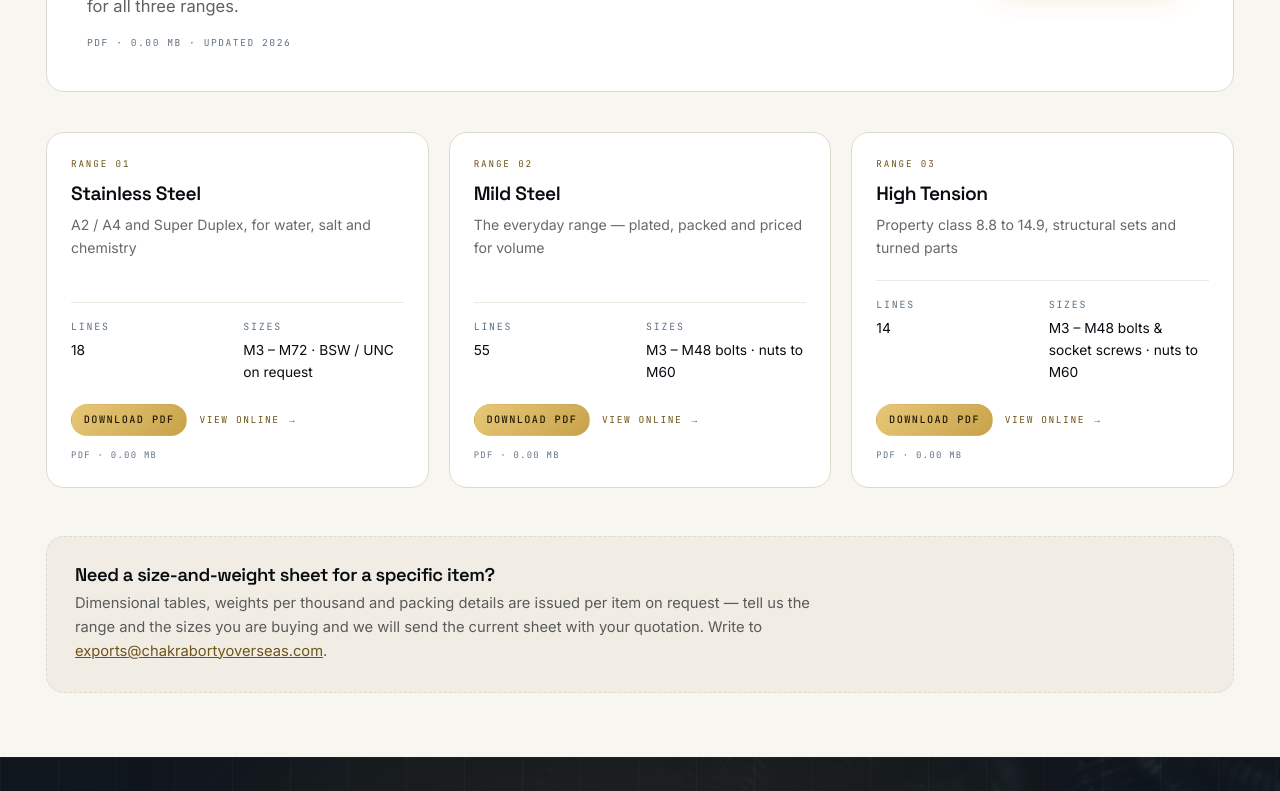
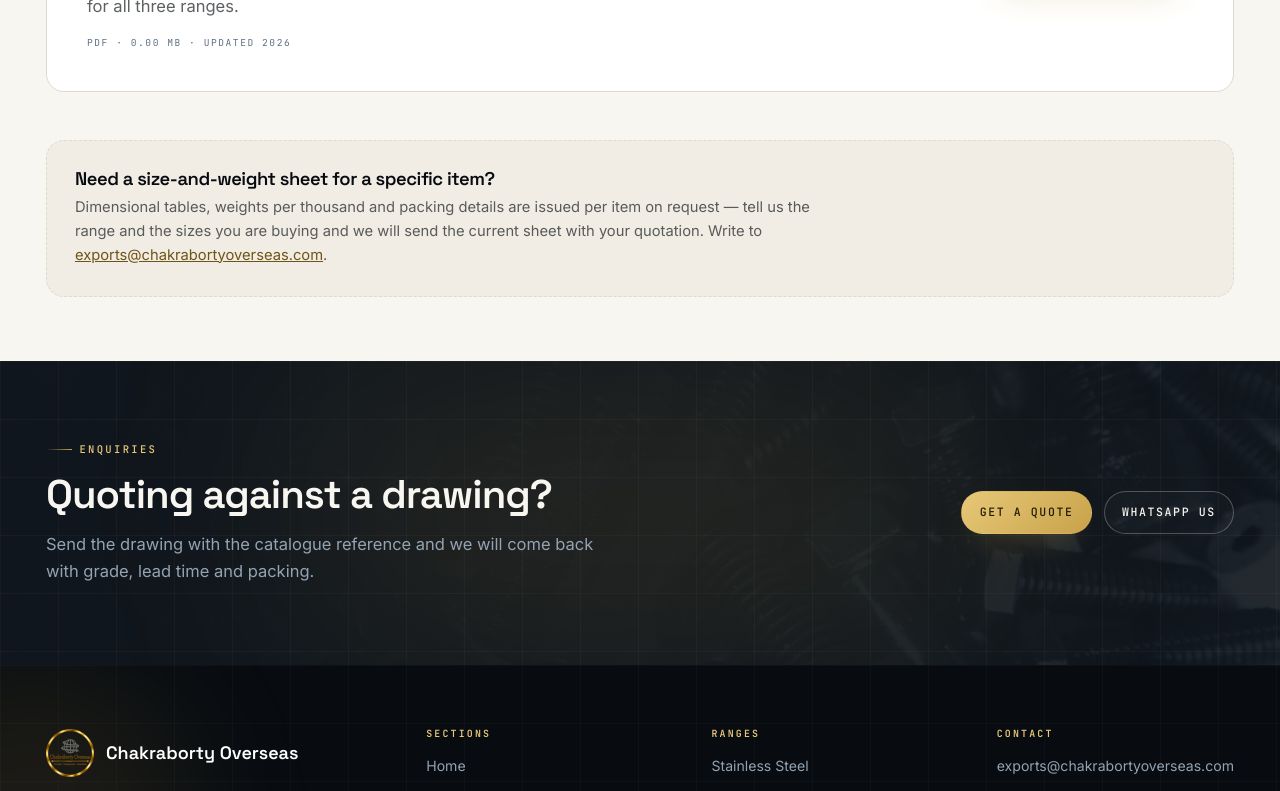
Before and after one commit to iim-marketers/chakraborty-overseas, a Next.js app: page /catalogue in a window 1280 px wide. Shown: the part 560-1351 px from the top of the page. Built offline with nearby package versions, Linux system fonts and the light colour scheme.

Commit message:
commented out each ranges catalogue

```diff
--- a/src/app/catalogue/page.tsx
+++ b/src/app/catalogue/page.tsx
@@ -93,7 +93,7 @@ export default function CataloguePage() {
           </Reveal>
 
           {/* per range */}
-          <div className="mt-10 grid gap-5 md:grid-cols-2 lg:grid-cols-3">
+          {/* <div className="mt-10 grid gap-5 md:grid-cols-2 lg:grid-cols-3">
             {ranges.map((r, i) => {
               const file = `chakraborty-overseas-${r.slug}.pdf`;
               const lines = r.groups.reduce((n, g) => n + g.items.length, 0);
@@ -141,9 +141,9 @@ export default function CataloguePage() {
                 </Reveal>
               );
             })}
-          </div>
+          </div> */}
 
-          <Reveal className="mt-12 rounded-[var(--radius-tile)] border border-dashed border-line bg-ivory-2 p-7">
+          <Reveal className="mt-12 rounded-tile border border-dashed border-line bg-ivory-2 p-7">
             <h2 className="font-display text-[1.15rem] font-semibold tracking-tight">
               Need a size-and-weight sheet for a specific item?
             </h2>
```
